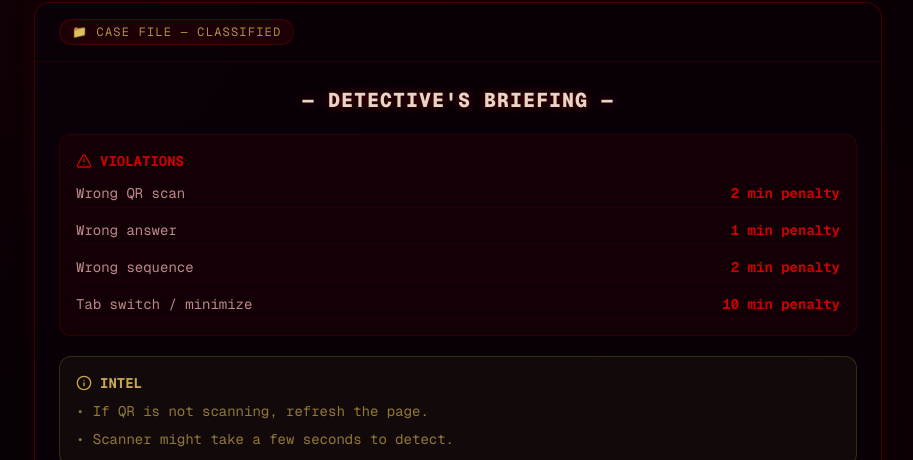
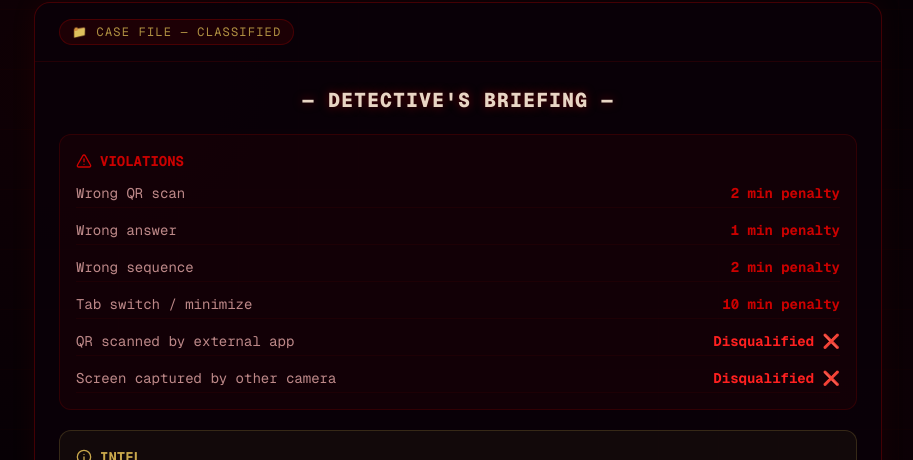
Before and after one commit to Vaishnavi-Pandav/CipherChase-, a Next.js app: page / in a window 1280 px wide. Shown: the part 891-1351 px from the top of the page, without its empty margins (182-1095 px from the left). Built offline with nearby package versions, Linux system fonts and the light colour scheme; no server answers; the database is empty.

Commit message:
feat: add disqualification warnings for external QR scan and screen capture

```diff
--- a/app/components/Tips.jsx
+++ b/app/components/Tips.jsx
@@ -25,15 +25,17 @@ export default function Tips() {
             <span className="font-bold font-mono text-sm" style={{ color:"#cc0000" }}>VIOLATIONS</span>
           </div>
           {[
-            ["Wrong QR scan", "2 min penalty"],
-            ["Wrong answer", "1 min penalty"],
-            ["Wrong sequence", "2 min penalty"],
-            ["Tab switch / minimize", "10 min penalty"],
-          ].map(([label, penalty]) => (
+            ["Wrong QR scan", "2 min penalty", false],
+            ["Wrong answer", "1 min penalty", false],
+            ["Wrong sequence", "2 min penalty", false],
+            ["Tab switch / minimize", "10 min penalty", false],
+            ["QR scanned by external app", "Disqualified ❌", true],
+            ["Screen captured by other camera", "Disqualified ❌", true],
+          ].map(([label, penalty, isDisqualify]) => (
             <div key={label} className="flex justify-between items-center text-sm font-mono py-1"
               style={{ borderBottom:"1px solid rgba(139,0,0,0.1)", color:"rgba(220,160,160,0.85)" }}>
               <span>{label}</span>
-              <span className="font-bold" style={{ color:"#cc0000" }}>{penalty}</span>
+              <span className="font-bold" style={{ color: isDisqualify ? "#ff2020" : "#cc0000" }}>{penalty}</span>
             </div>
           ))}
         </div>
```
